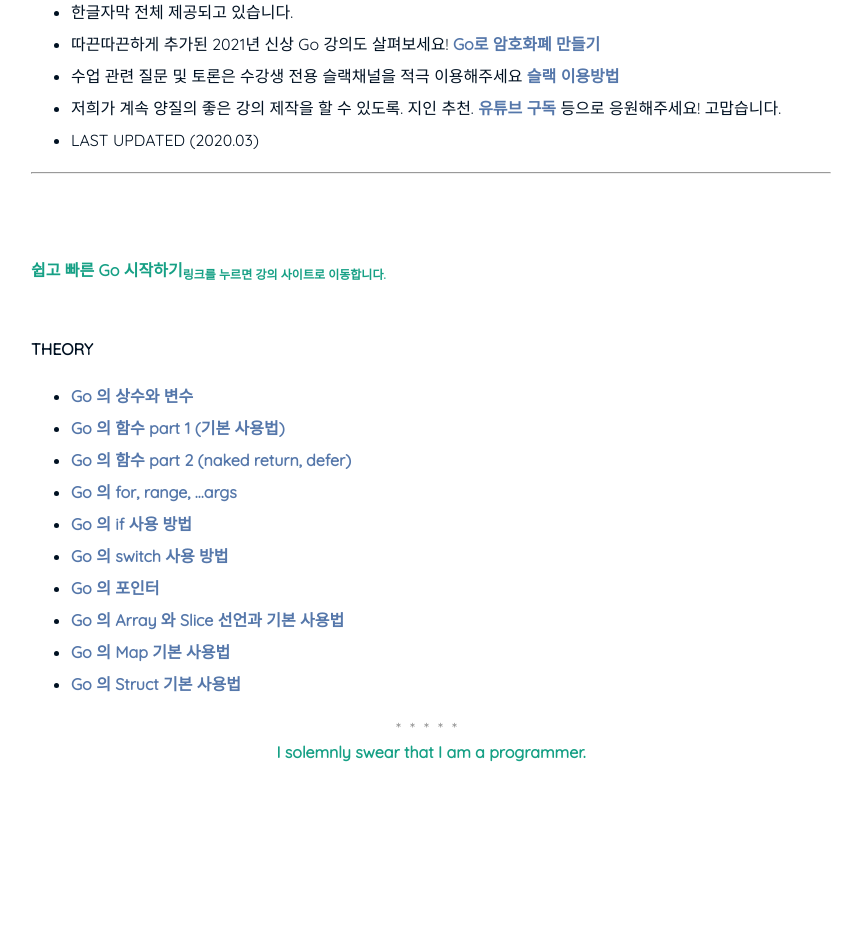
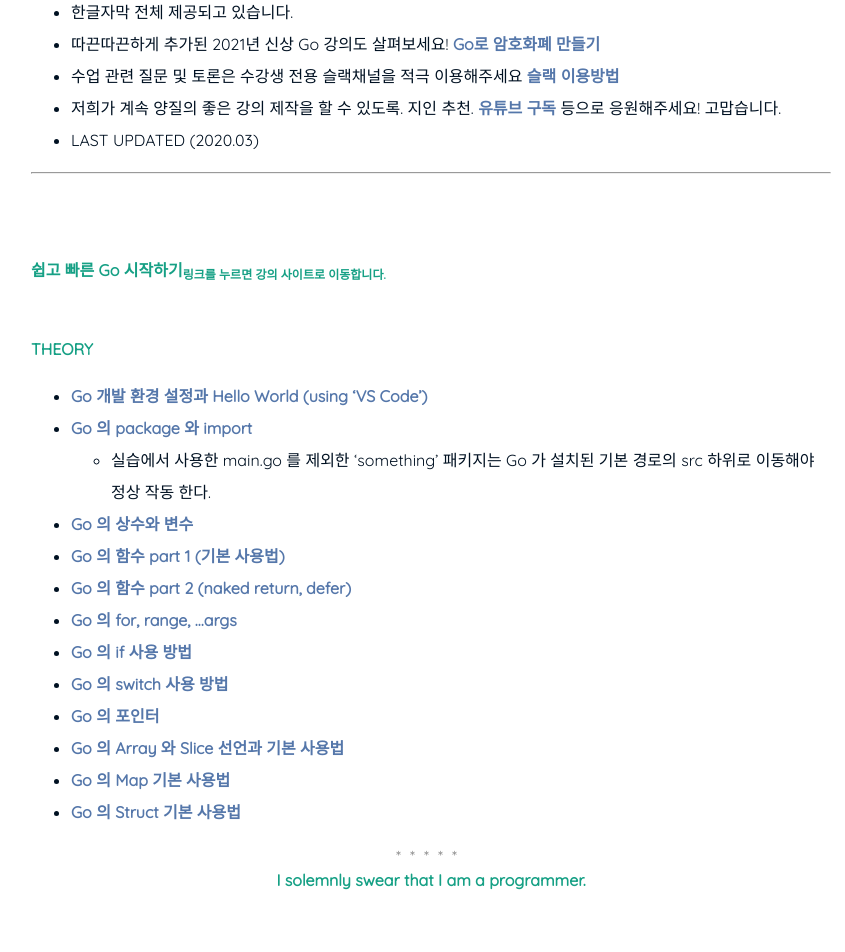
Before and after one commit to nimkoes/portfolio, a Jekyll site: the page built from _posts/2021-05-15-Go-Language-Study.md, in a window 1280 px wide. Shown: the part 965-1917 px from the top of the page, without its empty margins (209-1054 px from the left). Built offline with Jekyll 4.4.1, drawn with Linux system fonts in a browser that asks for light colours; before the commit the page ends 1789 px from its top, so only the background shows below that.

Commit message:
Go 스터디 정리 누락 링크 추가

```diff
--- a/_posts/2021-05-15-Go-Language-Study.md
+++ b/_posts/2021-05-15-Go-Language-Study.md
@@ -30,7 +30,10 @@
 
 
 
-#### THEORY
+#### **THEORY**
+- [Go 개발 환경 설정과 Hello World (using 'VS Code')][link_blog_001]
+- [Go 의 package 와 import][link_blog_002]
+  - 실습에서 사용한 main.go 를 제외한 'something' 패키지는 Go 가 설치된 기본 경로의 src 하위로 이동해야 정상 작동 한다.
 - [Go 의 상수와 변수][link_blog_003]
 - [Go 의 함수 part 1 (기본 사용법)][link_blog_004]
 - [Go 의 함수 part 2 (naked return, defer)][link_blog_005]
```
